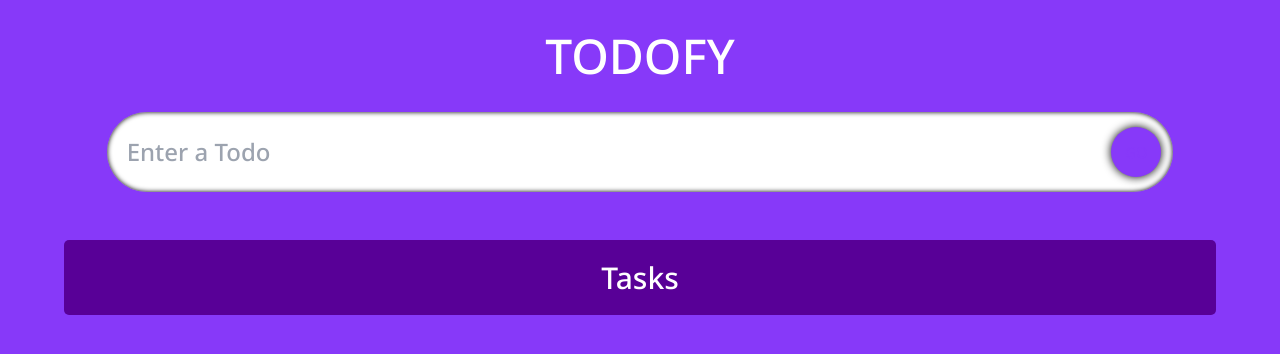
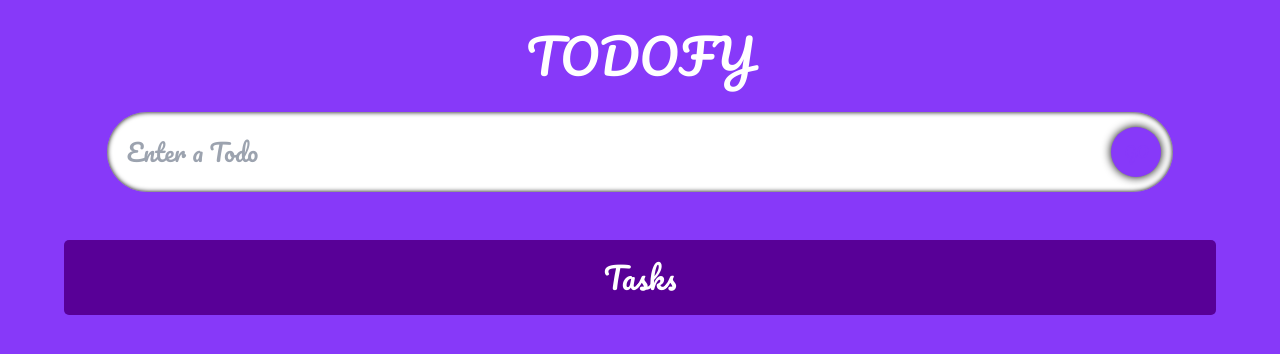
Before and after one commit to bharathkalyans/todofy, a React (Vite) app: page / in a window 1280 px wide. Shown: the top 354 px of the page. Built offline with nearby package versions, Linux system fonts and the light colour scheme.

Commit message:
Font Changed

```diff
--- a/index.html
+++ b/index.html
@@ -6,7 +6,9 @@
   <link rel="icon" type="image/svg+xml" href="/icon.png" />
   <link rel="preconnect" href="https://fonts.googleapis.com">
   <link rel="preconnect" href="https://fonts.gstatic.com" crossorigin>
-  <link href="https://fonts.googleapis.com/css2?family=Noto+Sans:wght@500&display=swap" rel="stylesheet">
+  <link rel="preconnect" href="https://fonts.googleapis.com">
+<link rel="preconnect" href="https://fonts.gstatic.com" crossorigin>
+<link href="https://fonts.googleapis.com/css2?family=Pacifico&display=swap" rel="stylesheet">
   <meta name="viewport" content="width=device-width, initial-scale=1.0" />
   <title>Todofy</title>
 </head>
--- a/src/App.css
+++ b/src/App.css
@@ -1,9 +1,9 @@
 .App {
-  font-family: "Noto sans", sans-serif;
+  font-family: "Pacifico", cursive;
   background-color: #8739f9;
 }
 
-.heading{
+.heading {
   z-index: 1;
 }
 
```
